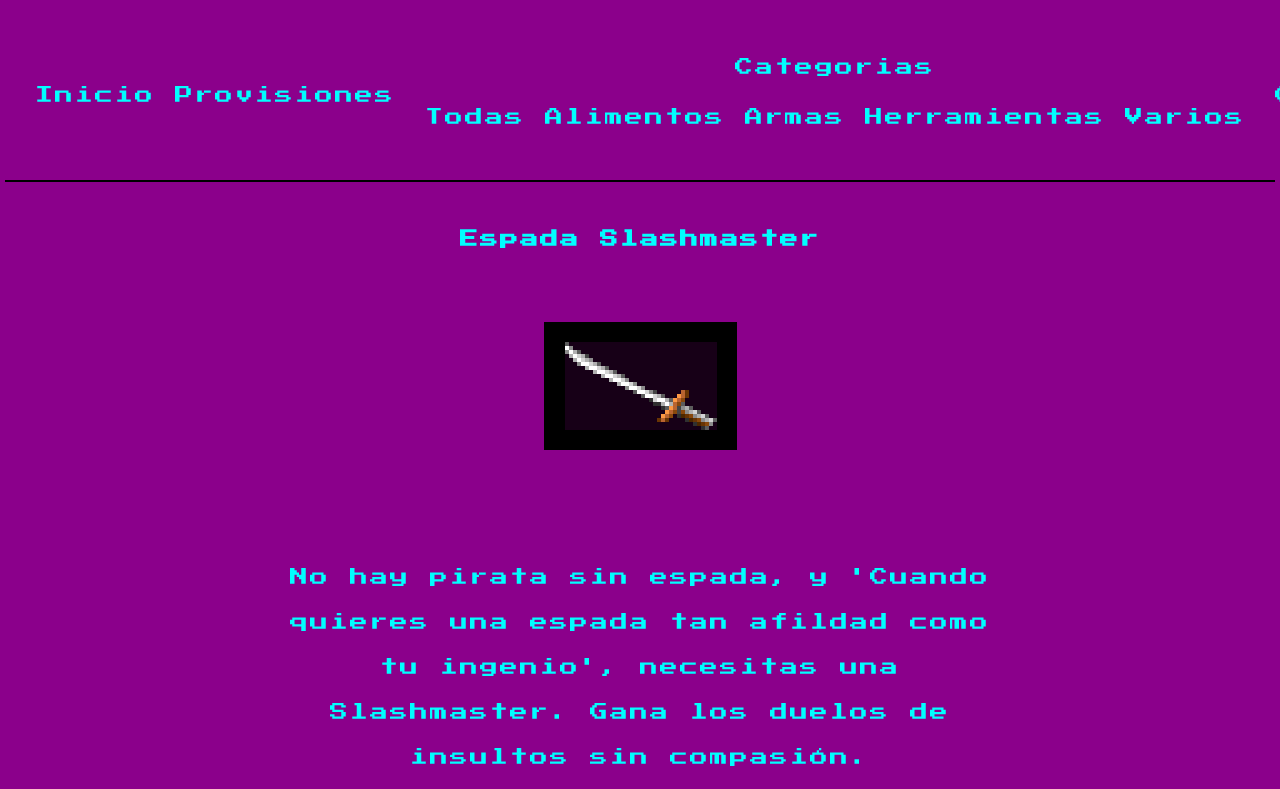
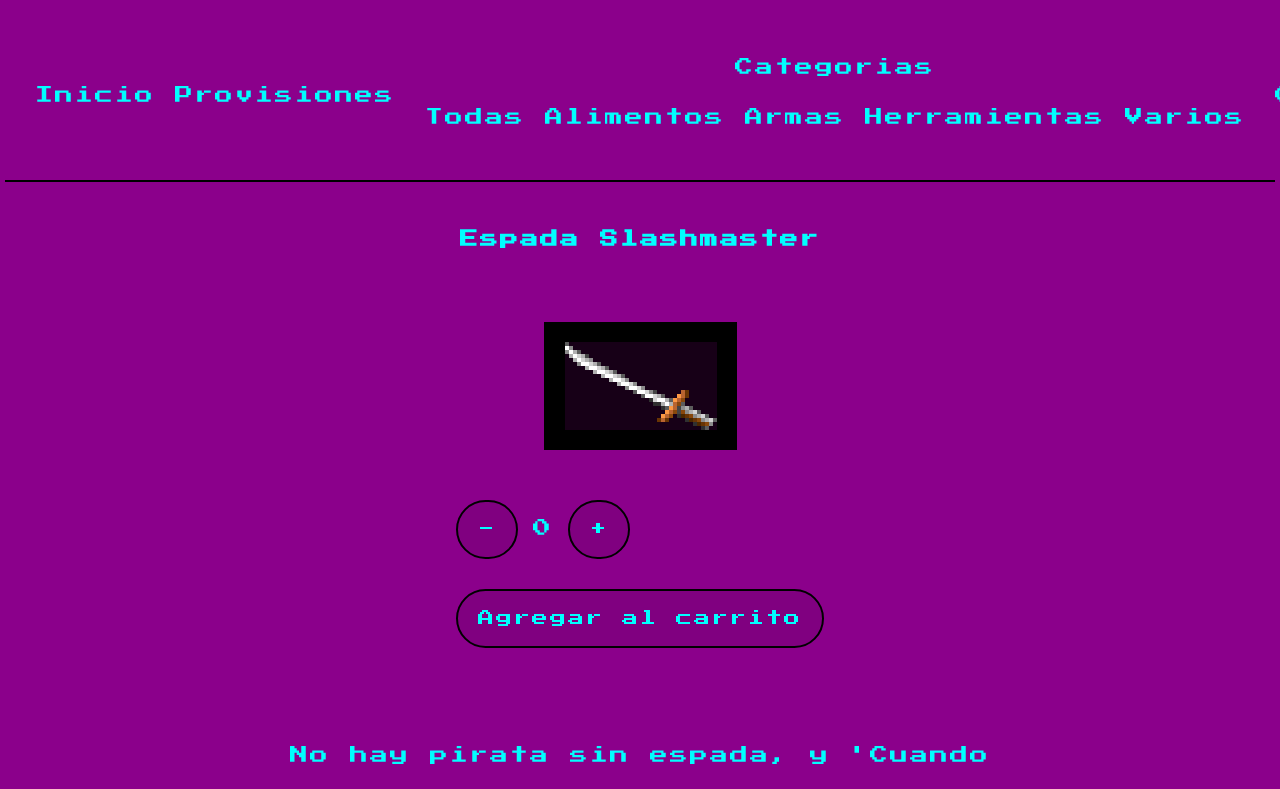
Before and after one commit to NatiBorjas/Provisiones_Stan, a React (Create React App) app: page /items/1 in a window 1280 px wide. Shown: the top 789 px of the page. Built offline with nearby package versions, Linux system fonts and the light colour scheme; grey boxes are pictures that could not be loaded.

Commit message:
Adding Counter component

```diff
--- a/src/App.js
+++ b/src/App.js
@@ -17,6 +17,7 @@ function App() {
           <Route path='/items/:itemId' element={<ItemDetailContainer/>}/>
           <Route path='/category/:categoryId' element={<ItemListContainer/>}/>
           <Route path='/contacto' element={<Contacto/>}/>
+          {/* <Route path='/cart'/> */}
         </Routes>
       </BrowserRouter>
 
--- a/src/components/ItemCard.js
+++ b/src/components/ItemCard.js
@@ -5,15 +5,15 @@ export const ItemCard = ( { prod } ) => {
 
   return (
       <div className="item-card move" id={prod.id}>
-        <Link to={`/items/${prod.id}`}>
           <div className='img-card'>
             <img src={prod.img} alt={prod.nombre}/>
           </div>
-        </Link>
         <div className='Item-info'>
           <p>{prod.nombre}</p>
           <p>$ {prod.precio}d</p>
-          <button className='btn'>Comprar</button>
+          <Link to={`/items/${prod.id}`}>
+          <button className='btn'>+ Info</button>
+          </Link>
         </div>
       </div>
   )
--- /dev/null
+++ b/src/components/ItemCount.js
@@ -0,0 +1,31 @@
+import { useState } from "react";
+
+export const ItemCount = ({cantidad, onAdd}) => {
+
+    const [cont, setCont]= useState(0);
+
+    const agregarItem = () =>{
+        setCont(cont + 1)
+    };
+
+    const eliminarItem = () => {
+        setCont(cont - 1)
+    };
+
+    return (
+        <div>
+            <button className="btn" onClick={eliminarItem}>
+                -
+            </button>
+            <span>{cont}</span>
+            <button className="btn" onClick={agregarItem}>
+                +
+            </button>
+            <div>
+                <button className="btn" onClick={() => {onAdd(cont)}}>
+                    Agregar al carrito
+                </button>
+            </div>
+        </div>
+    )
+}
--- a/src/components/ItemDetail.js
+++ b/src/components/ItemDetail.js
@@ -1,7 +1,16 @@
+import { useState } from "react";
 import { Link} from "react-router-dom"
 import "../styles/ItemDetail.css";
+import { ItemCount } from "./ItemCount";
 
 export const ItemDetail = ( {item} ) => {
+
+    const [finalizar, setFinalizar] = useState(false)
+
+    const onAdd = (cont) => {
+        setFinalizar(true);
+        console.log(cont);
+    };
 
     return (
         <>
@@ -12,6 +21,17 @@ export const ItemDetail = ( {item} ) => {
             <div className="detail">
                 <img className="img-detail" src={item.img} alt={item.nombre} />
             </div>
+
+            {finalizar ? (
+                <Link to={'/cart'}>
+                    <button className="btn">
+                        Finalizar Compra
+                    </button>
+                </Link>
+                ) : (
+                <ItemCount cantidad={item.cantidad} onAdd={onAdd}></ItemCount>)
+            }
+
             <div className="detail">
                 <div className="detail-info">
                     <p>{item.info}</p>
--- a/src/data/provisiones.js
+++ b/src/data/provisiones.js
@@ -4,6 +4,7 @@ export const provisiones = [
     nombre: "Espada Slashmaster",
     categoria: "armas",
     precio:150,
+    cantidad: 1,
     img: require("../assets/espada.png"),
     info: "No hay pirata sin espada, y 'Cuando quieres una espada tan afildad como tu ingenio', necesitas una Slashmaster. Gana los duelos de insultos sin compasión."
   },
@@ -12,6 +13,7 @@ export const provisiones = [
     nombre: "Banana",
     categoria: "alimentos",
     precio: 20,
+    cantidad: 1,
     img: require("../assets/banana.png"),
     info: "Una deliciosa fruta del caribe, mas especificamente de la isla Monkey. Comida favorita de los monos locales. Te servirá para ganarte su confianza y te seguiran a donde vayas, pidiendote más."
   },
@@ -20,6 +22,7 @@ export const provisiones = [
     nombre: "Cabeza de mono",
     categoria: "varios",
     precio: 600000,
+    cantidad: 1,
     img: require("../assets/cabezademono.png"),
     info: "Una valiosa pieza de arte hecha en madera del siglo XVII que perteneció al barco 'Mad Monkey' hundido en el Mar de los Ladrones. Serás la envidia del caribe con esta cabeza de mono decorando tu barco."
   },
@@ -28,6 +31,7 @@ export const provisiones = [
     nombre: "Mapa del Big Whoop",
     categoria: "herramientas",
     precio: 3000,
+    cantidad: 1,
     img: require("../assets/mapa.png"),
     info: "Una de las cuatro partes en que fue dividido el mapa del Big Whoop, que fueron repartidas entre la tripulación del capitan Marley. Ésta perteneció a Rum Rogers, quién siempre lo mantuvo con él, aún despues de muerto. Hazte con el tesoro más codiciado!."
   },
@@ -36,6 +40,7 @@ export const provisiones = [
     nombre: "Muñeco vudú",
     categoria: "herramientas",
     precio: 250,
+    cantidad: 1,
     img: require("../assets/muñecovodoo.png"),
     info: "Muñeco vudú para realizar el conjuro de manipulación sobre una persona. Infalible una vez mezclado con ingredientes vudú y alfileres (NO incluidos)."
   },
@@ -44,6 +49,7 @@ export const provisiones = [
     nombre: "Fino Vestido rosa",
     categoria: "varios",
     precio: 50,
+    cantidad: 1,
     img: require("../assets/vestido.png"),
     info: "Utilizado por el famoso pirata Guybrush Threepwood en la fiesta de Mardi Gras de la gobernadora Elaine Marley. Serás la atracción de cualquier evento con este hermoso y fino vestido rosa. "
   },
@@ -52,6 +58,7 @@ export const provisiones = [
     nombre: "Casi Grog",
     categoria: "alimentos",
     precio: 200,
+    cantidad: 1,
     img: require("../assets/casigrog.png"),
     info: "Substituto del Grog, que contiene 0% de alcohol. Sentite un real pirata, pero sin los efectos secundarios."
   },
@@ -60,6 +67,7 @@ export const provisiones = [
     nombre: "Pollo con polea",
     categoria: "herramientas",
     precio: 1000,
+    cantidad: 1,
     img: require("../assets/polloconpolea.png"),
     info: "Un pollo de goma con polea en el medio multiuso. Puede parecer un item inútil, pero en la isla Melee nadie sale sin uno en el bolsillo. Sirve tanto para la tirolina de transporte hacia la isla Hook, como ingrediente para el conjuro de navegación, o lo que se te ocurra!."
   },
@@ -68,6 +76,7 @@ export const provisiones = [
     nombre: "Pala Digmaster",
     categoria: "herramientas",
     precio: 100,
+    cantidad: 1,
     img: require("../assets/pala.png"),
     info: "Una herramienta muy útil que todx pirata necesita. No habrá tesoro o tumba fuera de tu alcance con esta poderosa pala Digmaster. No aceptes copias baratas (sí, me refiero al tendedero de la isla Melee)."
   },
@@ -76,6 +85,7 @@ export const provisiones = [
     nombre: "Jolly roger",
     categoria: "varios",
     precio: 300,
+    cantidad: 1,
     img: require("../assets/bandera.png"),
     info: "Una bandera pirata (o jolly roger) de gran calidad, perteneciente al barco 'Sea Monkey' de cuya tripulación era miembro Herman Toothrot. Distingue tu barco en los mares con esta pieza especial."
   },
@@ -84,6 +94,7 @@ export const provisiones = [
     nombre: "Galletas para loro",
     categoria: "alimentos",
     precio: 80,
+    cantidad: 1,
     img: require("../assets/galletas.png"),
     info: "Las galletas más ricas, que todxs lxs lorxs desean.\n Dale ese gusto a tu compañerx más fiel."
   },
@@ -92,6 +103,7 @@ export const provisiones = [
     nombre: "Cabeza de Navegante",
     categoria: "herramientas",
     precio: 100000,
+    cantidad: 1,
     img: require("../assets/cabeza.png"),
     info: "Cabeza del Navegante Sepp, que navegó con el capitan Dread.\nFue capturado por los canibales en Monkey Island.\nDe gran ayuda para navegar por el laberinto de lava de Monkey Island."
   },
```
